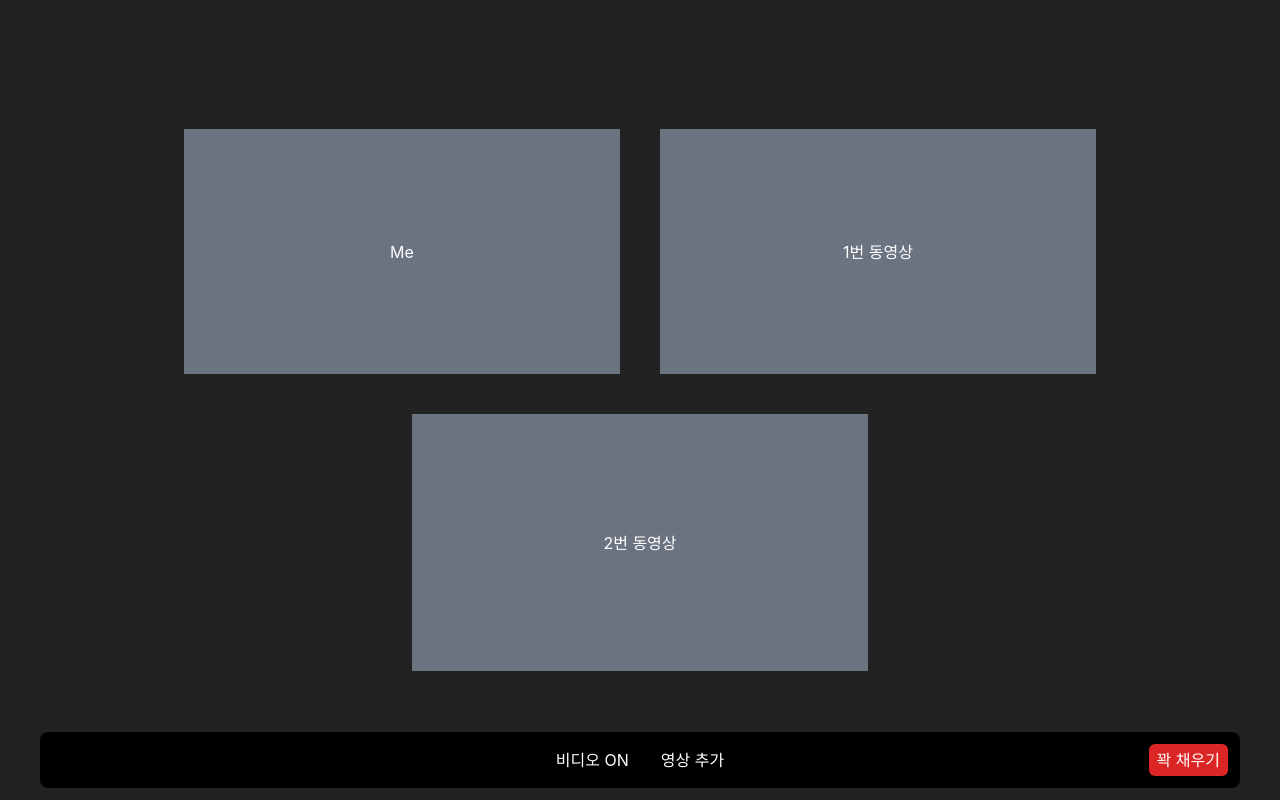
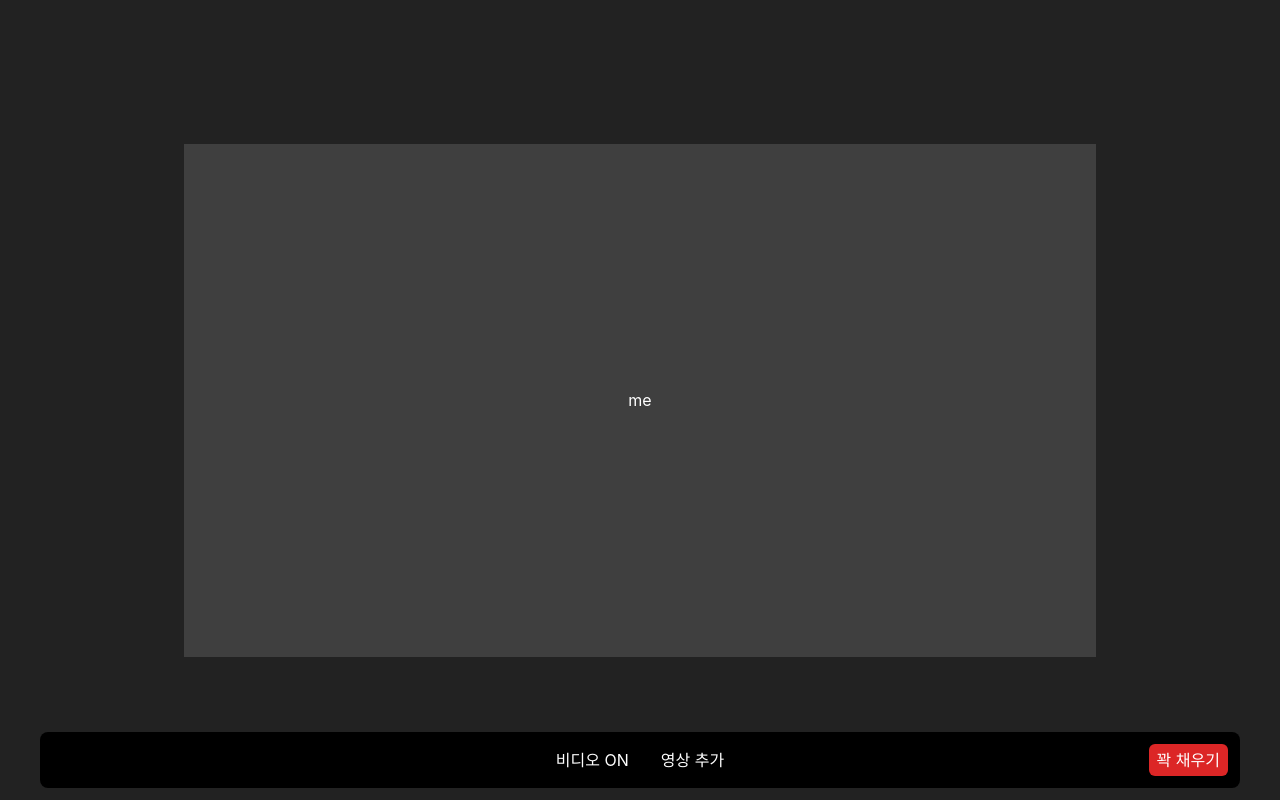
Before and after one commit to kimminsu31415/withstudy, a React (Create React App) app: page /test4 in a window 1280 px wide. Built offline with nearby package versions, Linux system fonts and the light colour scheme.

Commit message:
fix: test4 정리

```diff
--- a/src/pages/Test4.jsx
+++ b/src/pages/Test4.jsx
@@ -2,38 +2,17 @@ import React from "react";
 import TestTool from "../components/TestTool";
 
 function Test4() {
-  // 동영상 목록 (테스트: 3개인 경우)
-  const videos = ["Me", "1번 동영상", "2번 동영상"];
-  // 3번 동영상을 추가하고 싶다면 아래처럼 넣으면 됩니다.
-  // const videos = ["1번 동영상", "2번 동영상", "3번 동영상"];
-
-  // 동영상 목록을 2개씩 묶어 행(row) 배열로 만듭니다.
-  const videoRows = [];
-  for (let i = 0; i < videos.length; i += 2) {
-    videoRows.push(videos.slice(i, i + 2));
-  }
-
   return (
     <div className="relative flex min-h-screen w-full bg-[#222222] text-white">
       {/* 메인 콘텐츠 */}
       <div className="mx-auto flex w-full max-w-[calc(100%-80px)] flex-col items-center justify-center desktop:px-36">
         {/* 영상 영역: 각 행을 flex 컨테이너로 구성 */}
-        <div className="flex max-h-screen w-full flex-col gap-5 desktop:gap-10">
-          {videoRows.map((row, rowIndex) => (
-            <div
-              key={rowIndex}
-              className="flex w-full justify-center gap-5 desktop:gap-10"
-            >
-              {row.map((video, index) => (
-                <div
-                  key={index}
-                  className="flex aspect-video max-w-[calc(50%)] flex-1 items-center justify-center bg-gray-500"
-                >
-                  {video}
-                </div>
-              ))}
+        <div className="flex max-h-screen w-full flex-col gap-5 bg-blue-200">
+          <div className="flex w-full justify-center gap-5 bg-red-200">
+            <div className="flex aspect-video max-w-full flex-1 items-center justify-center bg-[#3F3F3F]">
+              me
             </div>
-          ))}
+          </div>
         </div>
       </div>
 
```
